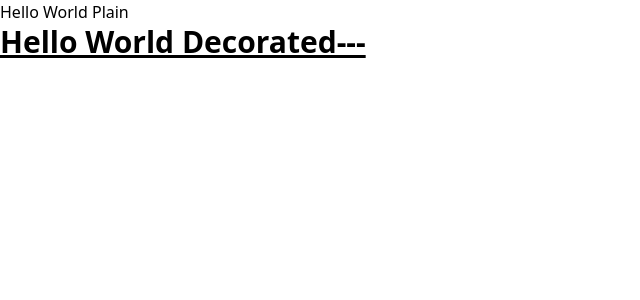
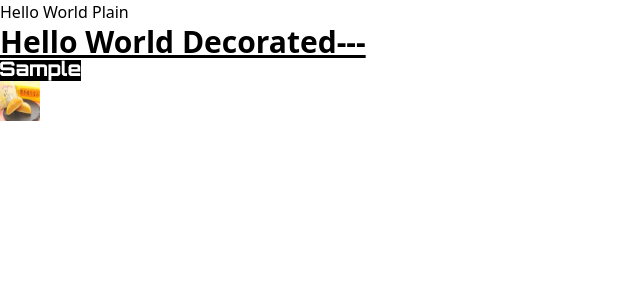
Before and after one commit to ihsyamdev/order-management-frontend, a Next.js app: page / in a window 1280 px wide. Shown: the top 300 px of the page, without its empty margins (0-640 px from the left). Built offline with nearby package versions, Linux system fonts and the light colour scheme.

Commit message:
ロゴとアバターの画像を一旦いじれるようにした

```diff
--- /dev/null
+++ b/components/atoms/Avatar.tsx
@@ -0,0 +1,5 @@
+import { FC } from "react"
+
+export const Avatar: FC = () => {
+  return <img className="h-10 w-10" src="sampleAvatar.jpeg" alt="Avatar"/>
+}
--- /dev/null
+++ b/components/atoms/Logo.tsx
@@ -0,0 +1,5 @@
+import { FC } from "react"
+
+export const Logo: FC = () => {
+  return <img className="bg-black" src="sampleLogo.png" alt="Order Management Sample" />
+}
--- a/pages/index.tsx
+++ b/pages/index.tsx
@@ -2,6 +2,8 @@ import Head from 'next/head'
 import Image from 'next/image'
 import { Inter } from 'next/font/google'
 import styles from '@/styles/Home.module.css'
+import { Logo } from '@/components/atoms/Logo'
+import { Avatar } from '@/components/atoms/Avatar'
 
 const inter = Inter({ subsets: ['latin'] })
 
@@ -20,6 +22,8 @@ export default function Home() {
       <h3 className="text-3xl font-bold underline">
         Hello World Decorated---
       </h3>
+      <Logo />
+      <Avatar />
     </>
   )
 }
```
Also changed, not shown: public/sampleAvatar.jpeg (added), public/sampleLogo.png (added).
